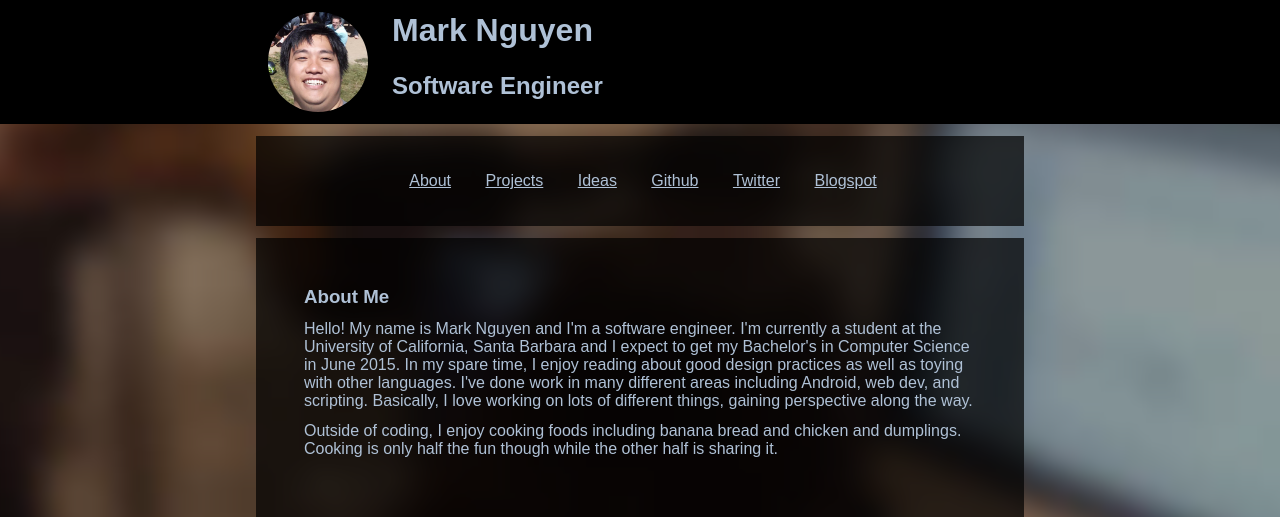
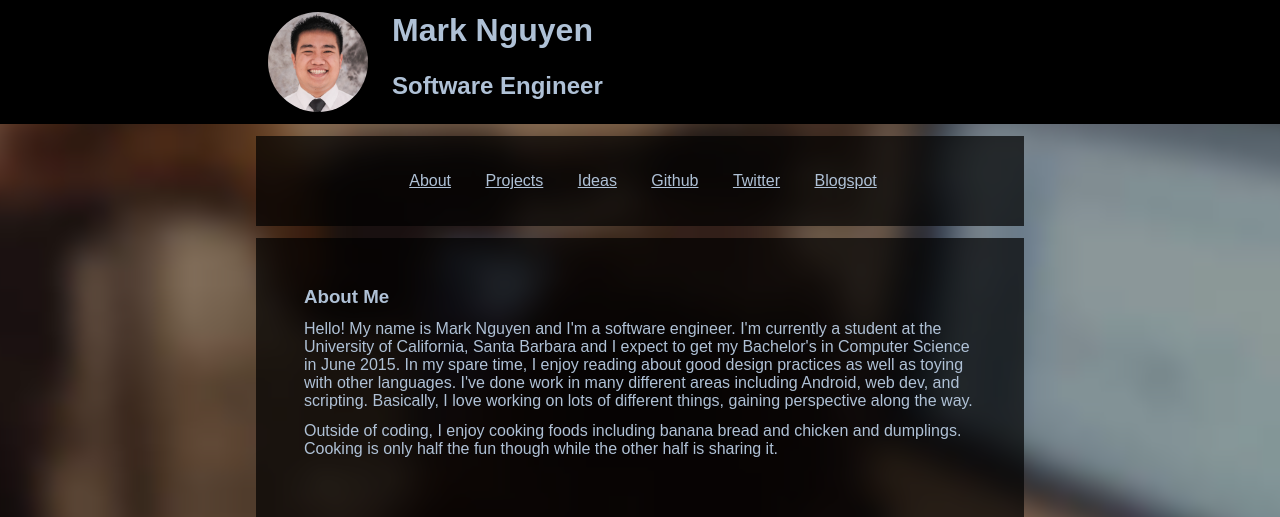
Before and after one commit to nguyenmp/mark-nguyen, a PHP site: page / in a window 1280 px wide. Shown: the top 517 px of the page. Run offline with PHP 8.4, Linux system fonts and the light colour scheme.

Commit message:
Updated my face to be something more professional

```diff
--- a/main.css
+++ b/main.css
@@ -43,7 +43,7 @@ html, body {
 
 #my_face {
   float: left;
-  background-image: url("./my_face.jpg");
+  background-image: url("./my_face_2.jpg");
   background-position: center;
   background-size: cover;
   border-radius: 50%;
--- a/scss/heading.scss
+++ b/scss/heading.scss
@@ -53,7 +53,7 @@ html, body {
 
 #my_face {
     float: left;
-    background-image: url("./my_face.jpg");
+    background-image: url("./my_face_2.jpg");
     background-position: center;
     background-size: cover;
     border-radius: 50%;
```
Also changed, not shown: my_face_2.jpg (added).
